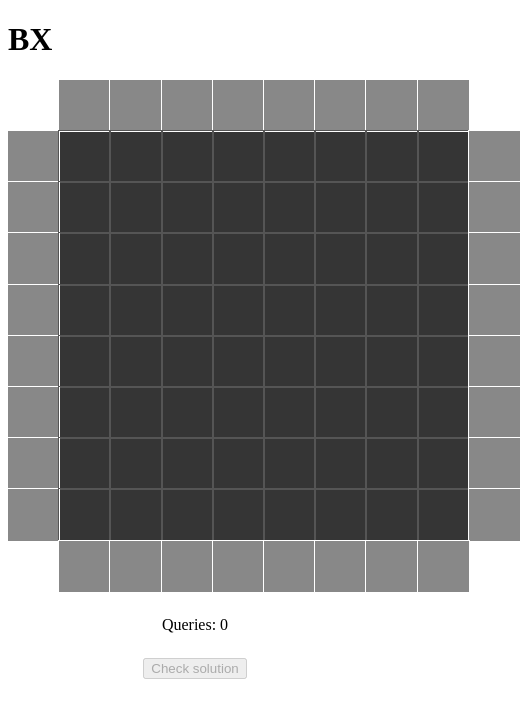
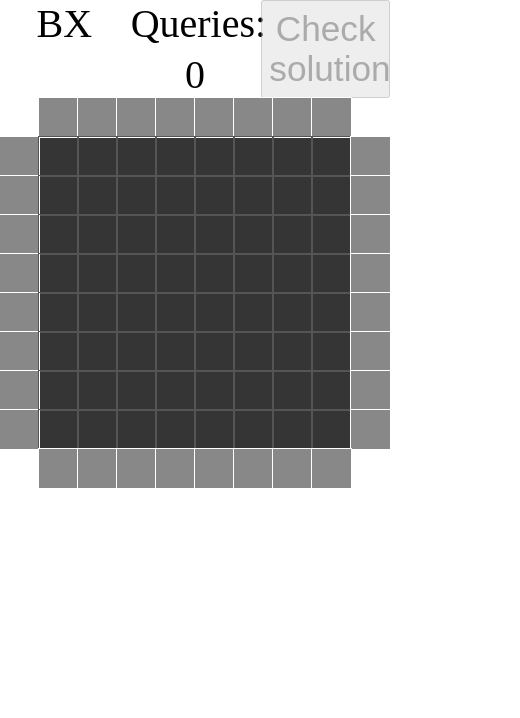
Before and after one commit to buzzdecafe/bx, a website: page index.html in a window 390 px wide. Shown: the whole page, 520 px wide, since content can reach past the window. Drawn offline with Linux system fonts and the light colour scheme.

Commit message:
- makes grid responsive - fixes bug in repeated guesses class name

```diff
--- a/css/bx.css
+++ b/css/bx.css
@@ -1,18 +1,40 @@
-#main {
-  max-width: 34em;
+body {
+  margin: 0;
 }
-.board {
-  background-color: rgba(32, 32, 32, 0.9);
-  width: 32em;
-  display: grid;
-  grid-template-columns: repeat(10, auto);
-  grid-rows-columns: repeat(10, auto);
+header {
+  display: flex;
+  justify-content: space-between;
+  align-content: stretch;
+}
+header * {
+  font-size: 2.5rem;
+  text-align: center;
+  vertical-align: middle;
+  width: 33vw;
+}
+button {
+  font-size: 2.2rem;
+}
+@media all and (orientation: portrait) {
+  .board {
+    background-color: rgba(32, 32, 32, 0.9);
+    display: grid;
+    grid-template-columns: repeat(10, 10vw);
+    grid-auto-rows: 10vw;
+    max-width: 100vw;
+  }
+}
+@media all and (orientation: landscape) {
+  .board {
+    background-color: rgba(32, 32, 32, 0.9);
+    display: grid;
+    grid-template-columns: repeat(10, 9.4vh);
+    grid-auto-rows: 9.4vh;
+    max-width: 94vh;
+  }
 }
 .cell {
-  width: 3.2em;
-  height: 3.2em;
   outline: 1px solid #555;
-  text-align: center;
 }
 .corner {
   background-color: #fff;
@@ -45,7 +67,3 @@
   background-color: rgba(0, 224, 0, 1);
   border-radius: 50%;
 }
-.button-box {
-  text-align: center;
-  margin-top: 1.5em;
-}
--- a/index.html
+++ b/index.html
@@ -1,20 +1,21 @@
 <!doctype html>
 <html>
+
 <head>
   <title>BX</title>
   <link href="css/bx.css" rel="stylesheet" />
   <script src="dist/bx.js"></script>
 </head>
+
 <body>
-    <div id="main">
-      <h1>BX</h1>
+  <main role="main">
+    <header>
+      <span>BX</span>
+      <span>Queries: <span id="queries">0</span></span>
+      <button id="attempt" disabled>Check solution</button>
+    </header>
     <div id="board"></div>
+  </main>
+</body>
 
-      <div class="button-box">Queries: <span id="queries">0</span></div>
-
-      <div class="button-box">
-        <button id="attempt" disabled>Check solution</button>
-      </div>
-    </div>
-  </body>
 </html>
--- a/package.json
+++ b/package.json
@@ -19,6 +19,7 @@
   "homepage": "https://github.com/buzzdecafe/bx#readme",
   "dependencies": {
     "flyd": "^0.2.4",
+    "http-server": "^0.10.0",
     "ramda": "^0.24.0",
     "rdom": "^0.6.0",
     "union-type": "^0.4.0"
--- a/src/update.js
+++ b/src/update.js
@@ -10,7 +10,7 @@ import find from 'ramda/src/find';
 import whereEq from 'ramda/src/whereEq';
 
 // toElem :: String -> DOMElement
-const toElem = id => document.querySelector('#' + id);
+const toElem = id => document.getElementById(id);
 
 // of :: Object -> Point
 const of = Point.PointOf;
@@ -102,14 +102,14 @@ export const takeGuess = pt => {
 // renderGuess :: String -> Point -> unit
 const renderGuess = cls => pt => {
   const elem = toElem(pt.src);
-  elem.className = elem.className.replace(/\bguess\d\b/g, '') + ' ' + cls;
+  elem.className = elem.className.replace(/\s*guess\d/g, '') + cls;
 };
 
 // grid :: Guess -> unit
 export const grid = Guess.case({
   None: renderGuess(''),
-  Possible: renderGuess('guess1'),
-  Certain: renderGuess('guess2')
+  Possible: renderGuess(' guess1'),
+  Certain: renderGuess(' guess2')
 });
 
 
```
Also changed, not shown: dist/bx.js, 2 other files. Lines whose indentation alone changed are shown as unchanged.
